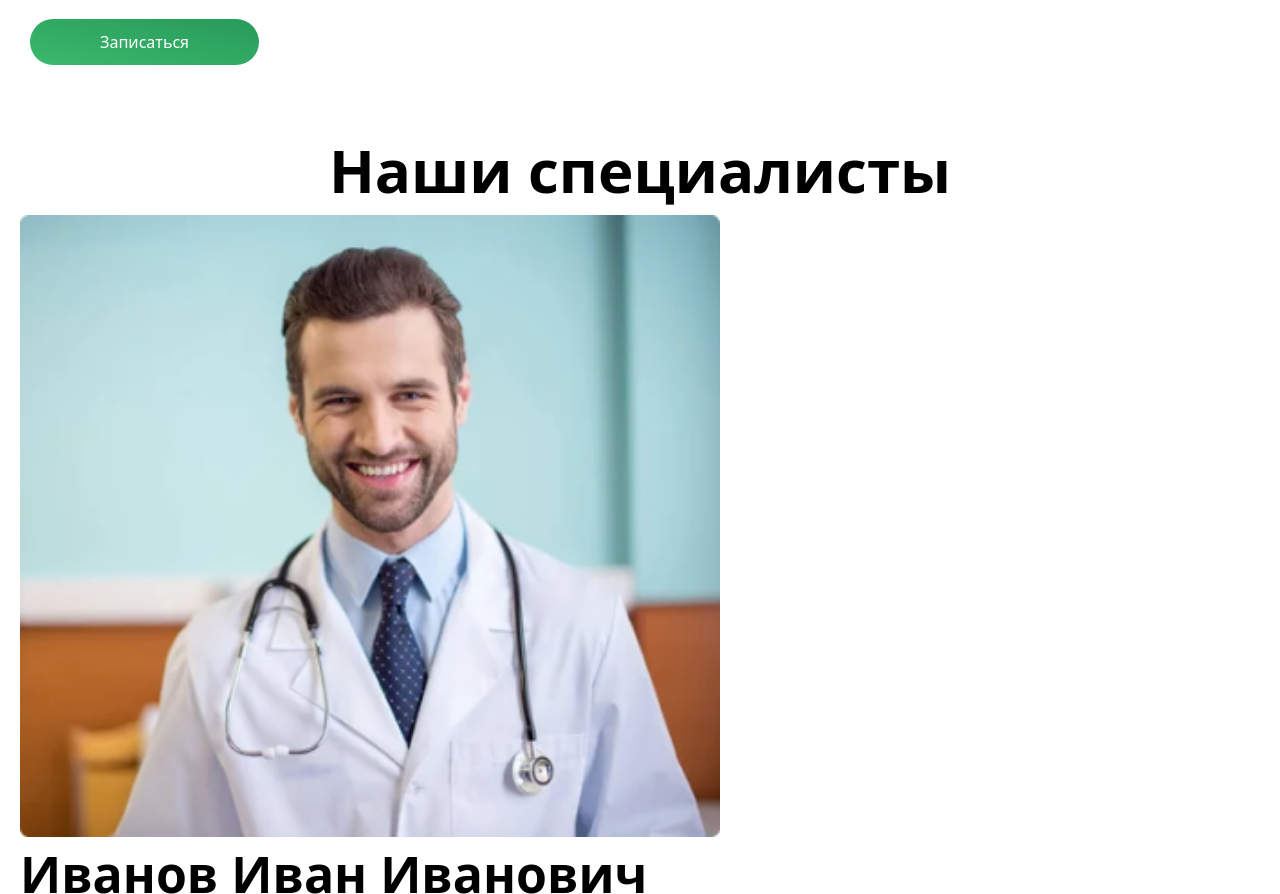
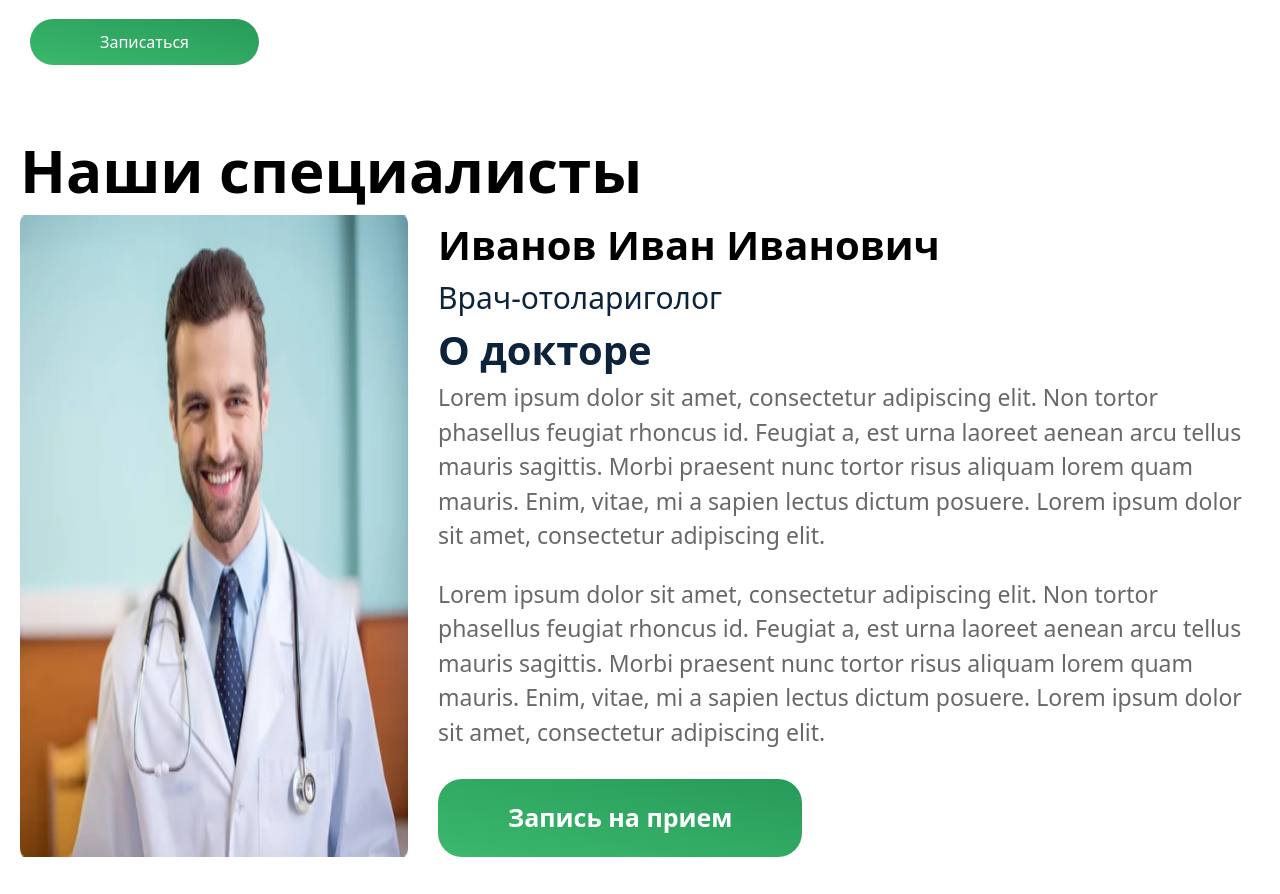
Before and after one commit to Sobir87/Examen, a website: page src/index.html in a window 1280 px wide. Shown: the part 1300-2194 px from the top of the page. After the commit the page ends 2157 px from the top, so only its background shows below. Drawn offline with Linux system fonts and the light colour scheme.

Commit message:
With media

```diff
--- a/src/index.html
+++ b/src/index.html
@@ -103,25 +103,30 @@
             </button>
         </section>
         <section class="mt-[30px] px-[10px]">
-            <h1 class="text-[60px] font-bold text-center">Наши специалисты</h1>
-            <img class="w-[700px]" src="./Rectangle 5.png" alt="">
+            <h1 class="text-[60px] font-bold  lg:text-start  ">Наши специалисты</h1>
+            <div class="lg:flex gap-[30px]">
+                <img class="w-[700px] lg:w-[740px]" src="./Rectangle 5.png" alt="">
                 <div>
-                <h2 class="font-bold text-[50px]">Иванов Иван Иванович</h2>
+                    <h2 class="font-bold text-[50px] lg:text-[40px]">Иванов Иван Иванович</h2>
                     <p class=" text-[30px] text-[#0D233B] ">Врач-отолариголог</p>
                     <p class="text-[#0D233B] font-bold text-[40px]">О докторе</p>
-                <p class="text-[23px] text-[#686868]">Lorem ipsum dolor sit amet, consectetur adipiscing elit. Non tortor phasellus feugiat rhoncus id.
+                    <p class="text-[23px] text-[#686868]">Lorem ipsum dolor sit amet, consectetur adipiscing elit. Non
+                        tortor phasellus feugiat rhoncus id.
                         Feugiat a, est urna laoreet aenean arcu tellus mauris sagittis. Morbi praesent nunc tortor risus
                         aliquam lorem quam mauris. Enim, vitae, mi a sapien lectus dictum posuere. Lorem ipsum dolor sit
                         amet, consectetur adipiscing elit.
                     </p> <br>
-                <p class="text-[23px] text-[#686868]">Lorem ipsum dolor sit amet, consectetur adipiscing elit. Non tortor phasellus feugiat rhoncus id.
+                    <p class="text-[23px] text-[#686868]">Lorem ipsum dolor sit amet, consectetur adipiscing elit. Non
+                        tortor phasellus feugiat rhoncus id.
                         Feugiat a, est urna laoreet aenean arcu tellus mauris sagittis. Morbi praesent nunc tortor risus
                         aliquam lorem quam mauris. Enim, vitae, mi a sapien lectus dictum posuere. Lorem ipsum dolor sit
                         amet, consectetur adipiscing elit.
                     </p>
                     <button
-                class="px-[70px]  rounded-3xl text-[25px] font-bold text-white py-[20px] bg-gradient-to-tr from-[#3BB96D] to-[#279A59] mt-[30px]">Запись на прием
+                        class="px-[70px]  rounded-3xl text-[25px] font-bold text-white py-[20px] bg-gradient-to-tr from-[#3BB96D] to-[#279A59] mt-[30px]">Запись
+                        на прием
                     </button>
+                </div>
             </div>
         </section>
     </main>
```
Also changed, not shown: src/output.css. Lines whose indentation alone changed are shown as unchanged.
